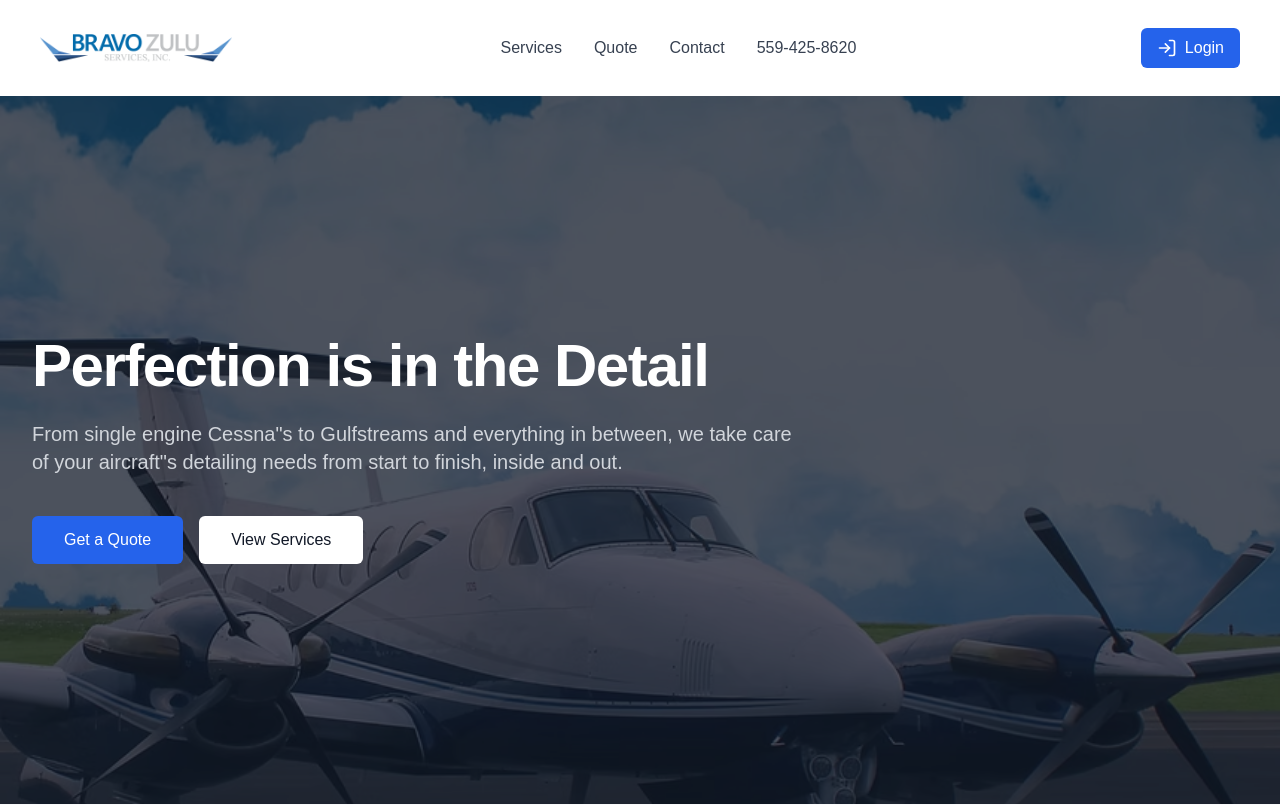
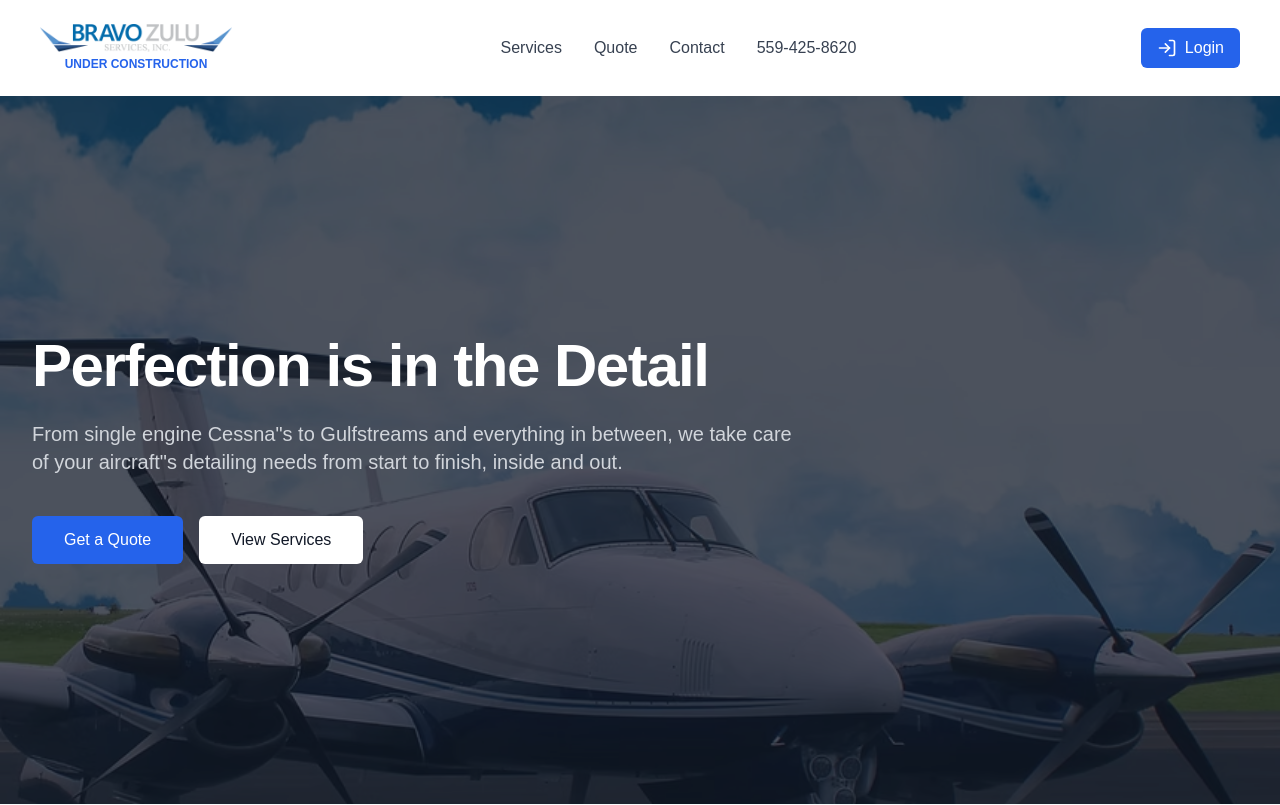
Before and after one commit to CSM-Aviation/bravozulu-frontend, a Next.js app: page / in a window 1280 px wide. Shown: the top 805 px of the page. Built offline with nearby package versions, Linux system fonts and the light colour scheme; no server answers.

Commit message:
Under construction message

```diff
--- a/src/app/components/Header.tsx
+++ b/src/app/components/Header.tsx
@@ -62,7 +62,7 @@ export default function Header() {
             >
               {isMobileMenuOpen ? <X className="w-6 h-6" /> : <Menu className="w-6 h-6" />}
             </button>
-            <Link href="/" className="flex-shrink-0 flex items-center ml-2 md:ml-0">
+            <Link href="/" className="flex-shrink-0 flex flex-col items-center ml-2 md:ml-0">
               <Image
                 src="/BravoZulu_logo.png"
                 alt="Bravo Zulu Services Logo"
@@ -70,6 +70,9 @@ export default function Header() {
                 height={200}
                 className="w-32 md:w-40 lg:w-48 h-auto"
               />
+              <div className="text-blue-600 font-bold text-xs mt-1">
+                UNDER CONSTRUCTION
+              </div>
             </Link>
           </div>
           <div className="hidden md:flex items-center space-x-4 lg:space-x-8">
```
